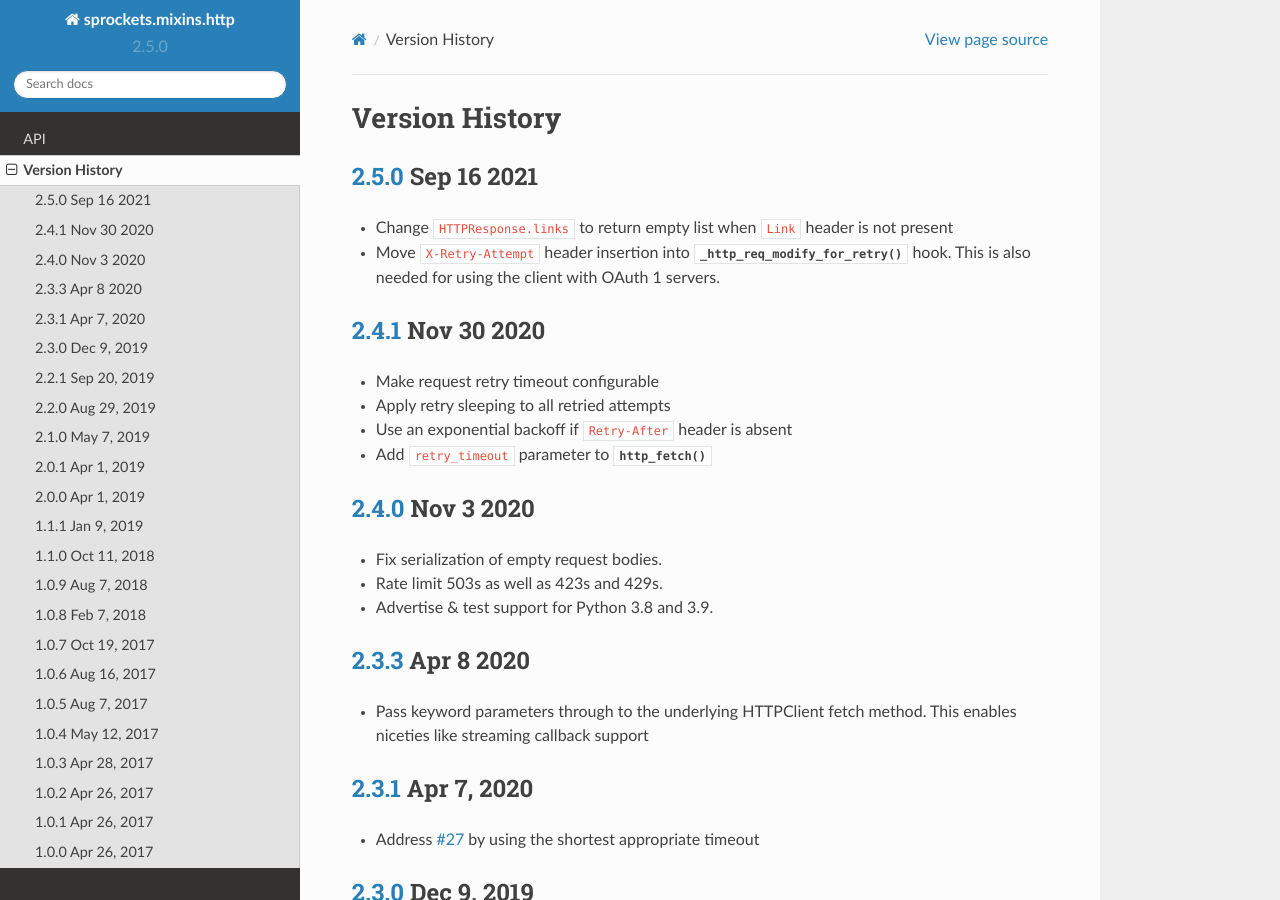
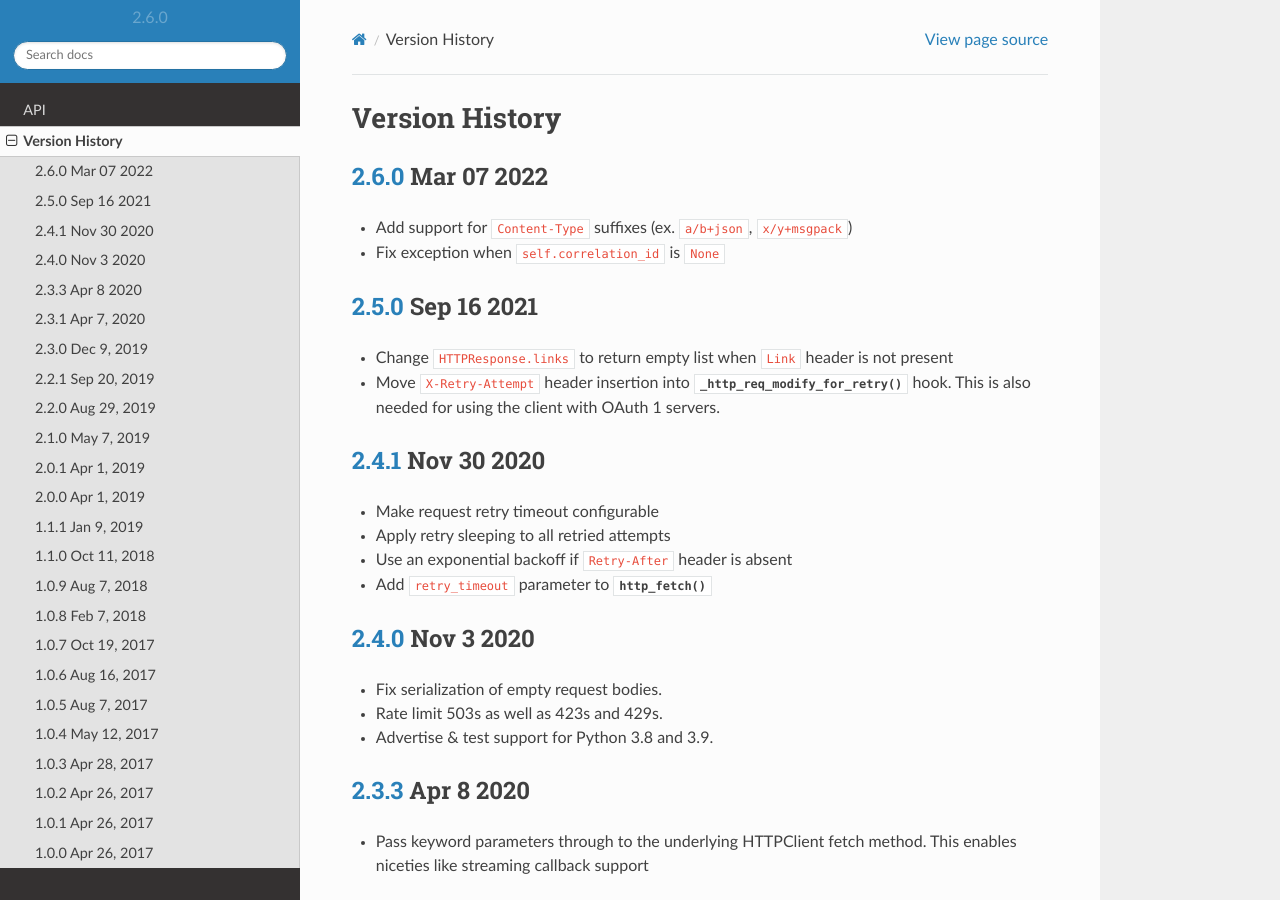
Before and after one commit to sprockets/sprockets.mixins.http, a Sphinx documentation site: the page built from docs/history.rst, in a window 1280 px wide and 900 px high. Built offline with Sphinx 7.4.7 and the Read the Docs theme 2.0.0, drawn with Linux system fonts in a browser that asks for light colours; the version number is read from the project's files by our own code.

Commit message:
Release 2.6.0

```diff
--- a/docs/history.rst
+++ b/docs/history.rst
@@ -1,5 +1,10 @@
 Version History
 ===============
+
+`2.6.0`_ Mar 07 2022
+--------------------
+- Add support for ``Content-Type`` suffixes (ex. ``a/b+json``, ``x/y+msgpack``)
+- Fix exception when ``self.correlation_id`` is ``None``
 
 `2.5.0`_ Sep 16 2021
 --------------------
@@ -126,7 +131,8 @@
 ---------------------
 - Initial Version
 
-.. _Next Release: https://github.com/sprockets/sprockets.mixins.http/compare/2.5.0...master
+.. _Next Release: https://github.com/sprockets/sprockets.mixins.http/compare/2.6.0...master
+.. _2.6.0: https://github.com/sprockets/sprockets.mixins.http/compare/2.5.0...2.6.0
 .. _2.5.0: https://github.com/sprockets/sprockets.mixins.http/compare/2.4.1...2.5.0
 .. _2.4.1: https://github.com/sprockets/sprockets.mixins.http/compare/2.4.0...2.4.1
 .. _2.4.0: https://github.com/sprockets/sprockets.mixins.http/compare/2.3.3...2.4.0
--- a/setup.py
+++ b/setup.py
@@ -23,7 +23,7 @@
 
 setuptools.setup(
     name='sprockets.mixins.http',
-    version='2.5.0',
+    version='2.6.0',
     description='HTTP Client Mixin for Tornado RequestHandlers',
     long_description=open('README.rst').read(),
     url='https://github.com/sprockets/sprockets.mixins.http',
```
Also changed, not shown: 1 other file.
